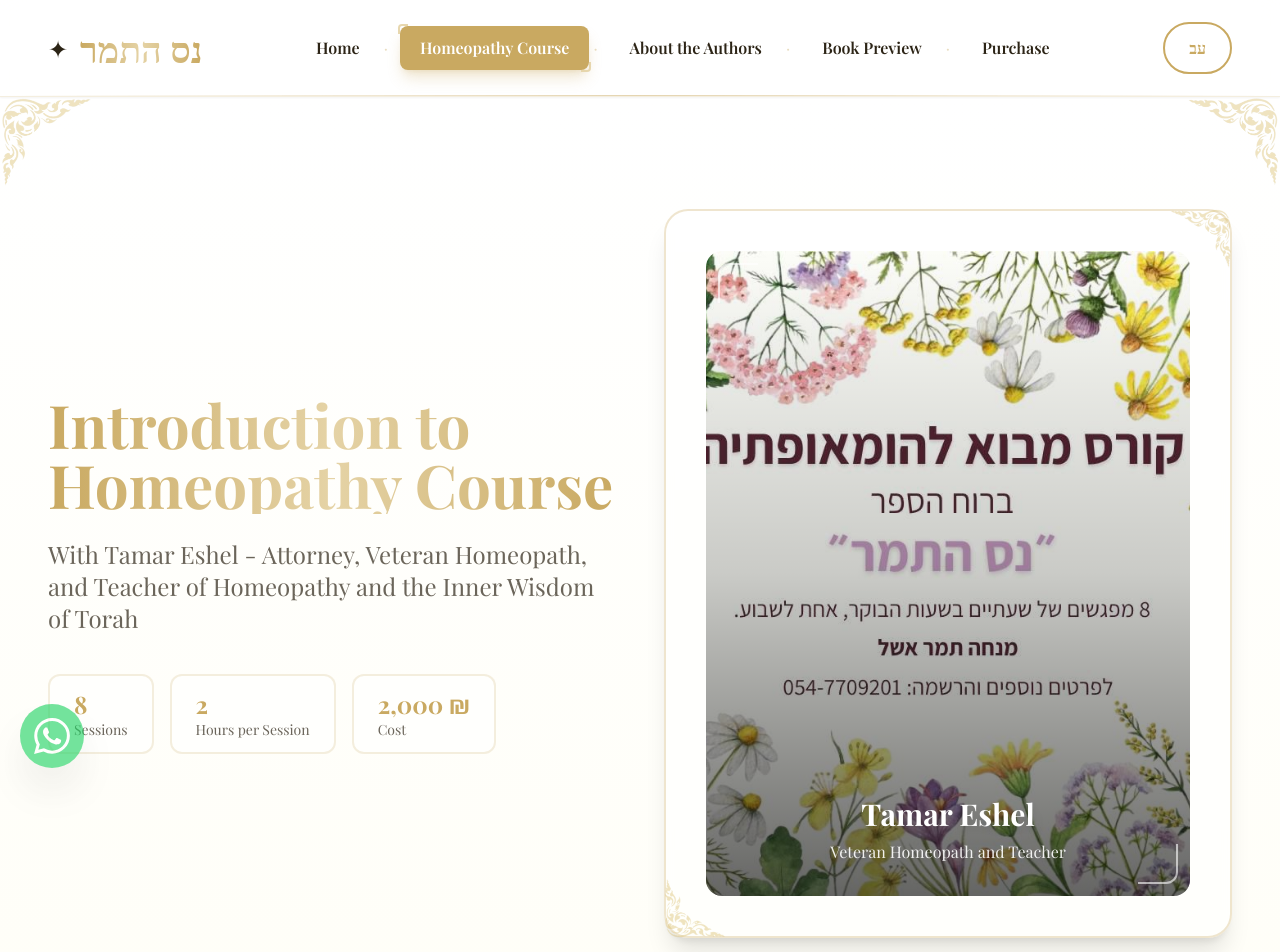
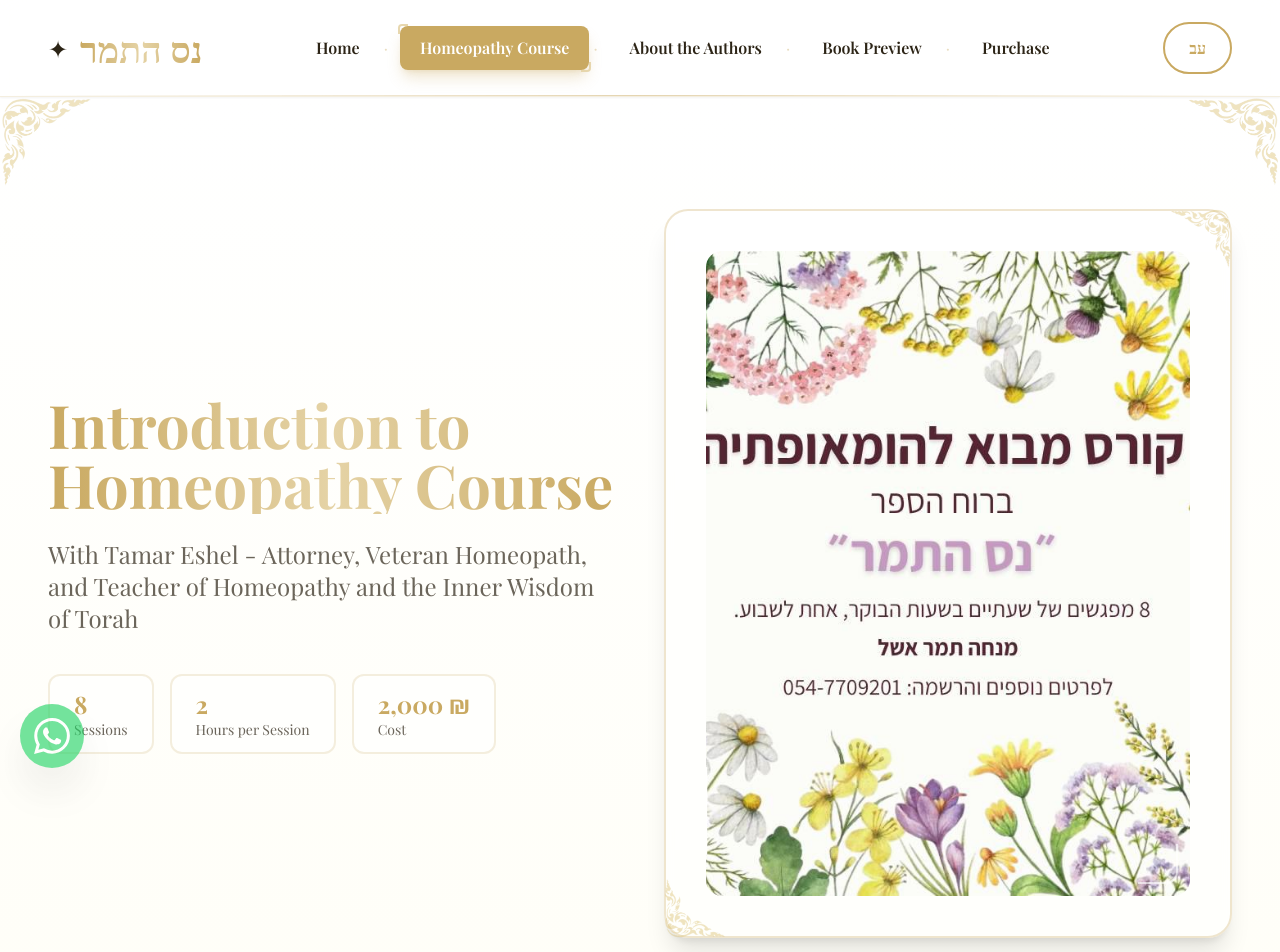
Before and after one commit to itayost/nes-hatamar, a Next.js app: page /en/course in a window 1280 px wide. Shown: the top 952 px of the page. Built offline with nearby package versions, Linux system fonts and the light colour scheme; a web font is replaced by a local one; what tailwindcss-rtl would draw is missing.

Commit message:
Update page.tsx

```diff
--- a/app/[locale]/course/page.tsx
+++ b/app/[locale]/course/page.tsx
@@ -77,17 +77,6 @@ export default async function CoursePage({ params }: { params: Promise<{ locale:
                       sizes="(max-width: 768px) 100vw, (max-width: 1200px) 50vw, 33vw"
                       quality={80}
                     />
-                    {/* Dark gradient overlay */}
-                    <div className="absolute inset-0 bg-gradient-to-t from-black/60 via-black/20 to-transparent"></div>
-
-                    {/* Text overlay */}
-                    <div className="absolute inset-0 flex flex-col items-center justify-end p-8 z-10">
-                      <h3 className="text-2xl sm:text-3xl font-bold text-white mb-2 text-center drop-shadow-lg">
-                        {t('instructor.name')}
-                      </h3>
-                      <p className="text-base text-white/90 text-center drop-shadow-md">{t('instructor.title')}</p>
-                    </div>
-
                     {/* Decorative corner brackets */}
                     <div className="absolute top-3 left-3 w-10 h-10 border-t-2 border-l-2 border-white/60 rounded-tl-xl z-10"></div>
                     <div className="absolute bottom-3 right-3 w-10 h-10 border-b-2 border-r-2 border-white/60 rounded-br-xl z-10"></div>
```
